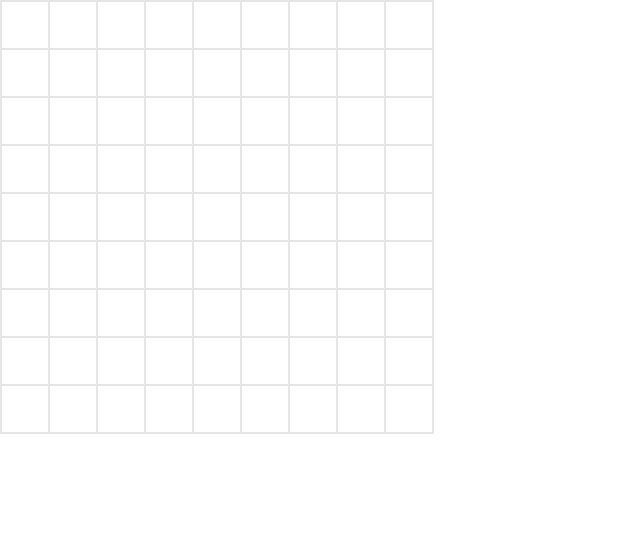
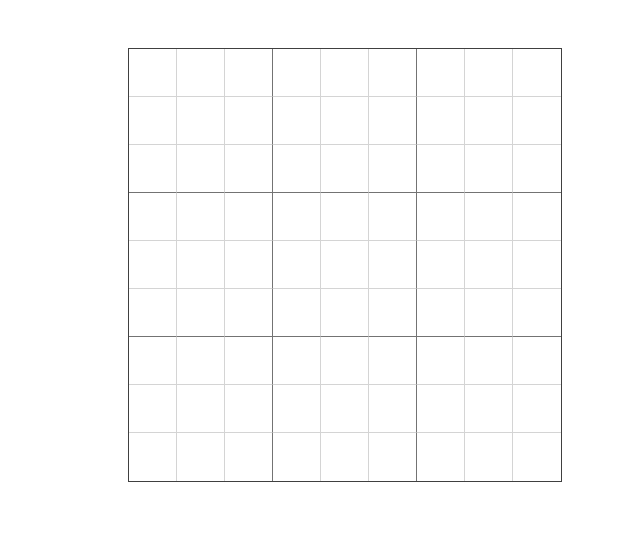
Before and after one commit to riley-paul/sudoku-2, an Astro site: page / in a window 1280 px wide. Shown: the whole page, without its empty margins (0-640 px from the left). Built offline with nearby package versions, Linux system fonts and the light colour scheme; Astro itself is replaced by a stand-in of ours.

Commit message:
get grid rendering with border

```diff
--- a/src/app.tsx
+++ b/src/app.tsx
@@ -3,28 +3,32 @@ import type { Board, Coord } from "./lib/types";
 import { initBoard } from "./lib/init";
 import { cn } from "./lib/utils";
 
+const SIZE = 9;
+const SUBGRID = 3;
+
 const App: React.FC = () => {
-  const [board, setBoard] = React.useState<Board>(initBoard(9));
+  const [board, setBoard] = React.useState<Board>(initBoard(SIZE));
   const [selected, setSelected] = React.useState<Coord | null>(null);
 
   return (
-    <div className="max-w-fit border">
+    <div className="max-w-fit border border-neutral-700">
       {board.map((row, i) => (
         <div className="flex" key={i}>
           {row.map((square, j) => (
             <button
-              onClick={() =>
-                setSelected({
-                  row: i,
-                  col: j,
-                })
-              }
+              onClick={() => setSelected({ row: i, col: j })}
               className={cn(
-                "h-12 w-12 border transition-colors duration-75 ease-in hover:bg-blue-100",
+                "h-12 w-12 transition-colors duration-75 ease-in hover:bg-blue-100",
                 {
                   "bg-blue-50": selected?.row === i || selected?.col === j,
                   "bg-blue-200 hover:bg-blue-300":
                     selected?.row === i && selected?.col === j,
+                  "border-r border-r-neutral-300": j !== SIZE - 1,
+                  "border-r border-r-neutral-500":
+                    (j + 1) % SUBGRID === 0 && j !== SIZE - 1,
+                  "border-b border-b-neutral-300": i !== SIZE - 1,
+                  "border-b border-b-neutral-500":
+                    (i + 1) % SUBGRID === 0 && i !== SIZE - 1,
                 },
               )}
               key={j}
--- a/src/pages/index.astro
+++ b/src/pages/index.astro
@@ -5,5 +5,7 @@ import App from "@/app";
 ---
 
 <RootLayout>
-  <App client:load />
+  <div class="w-full max-w-screen-lg mx-auto py-12">
+    <App client:load />
+  </div>
 </RootLayout>
```
